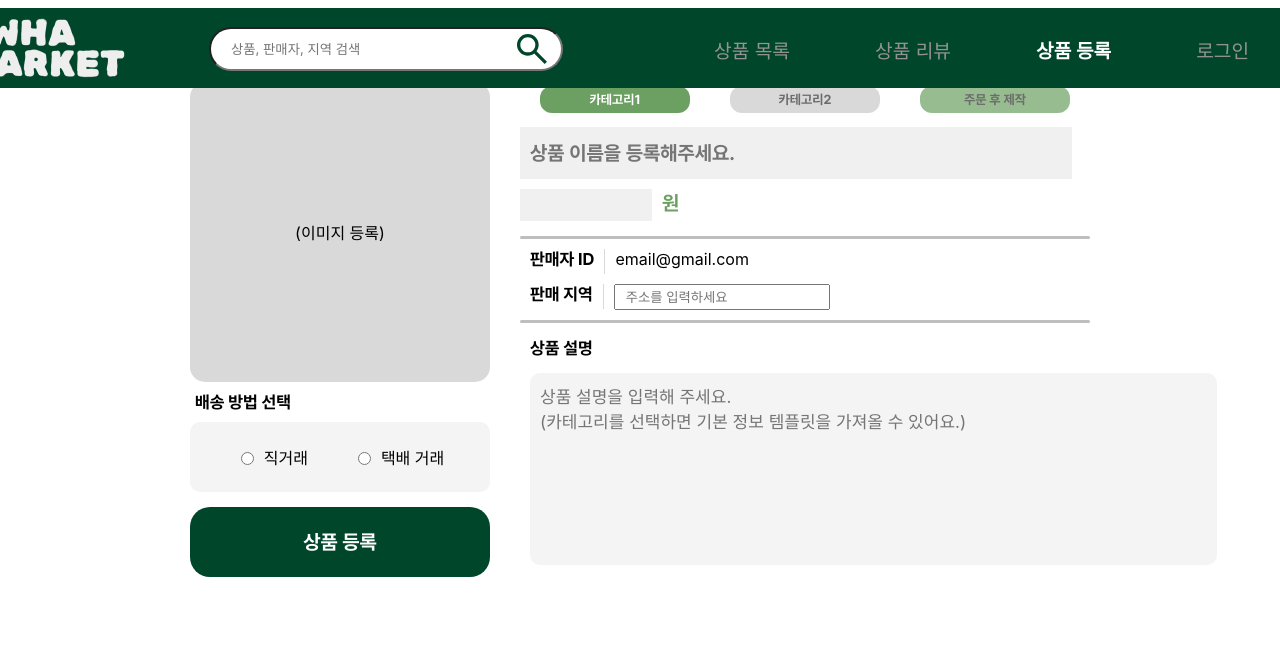
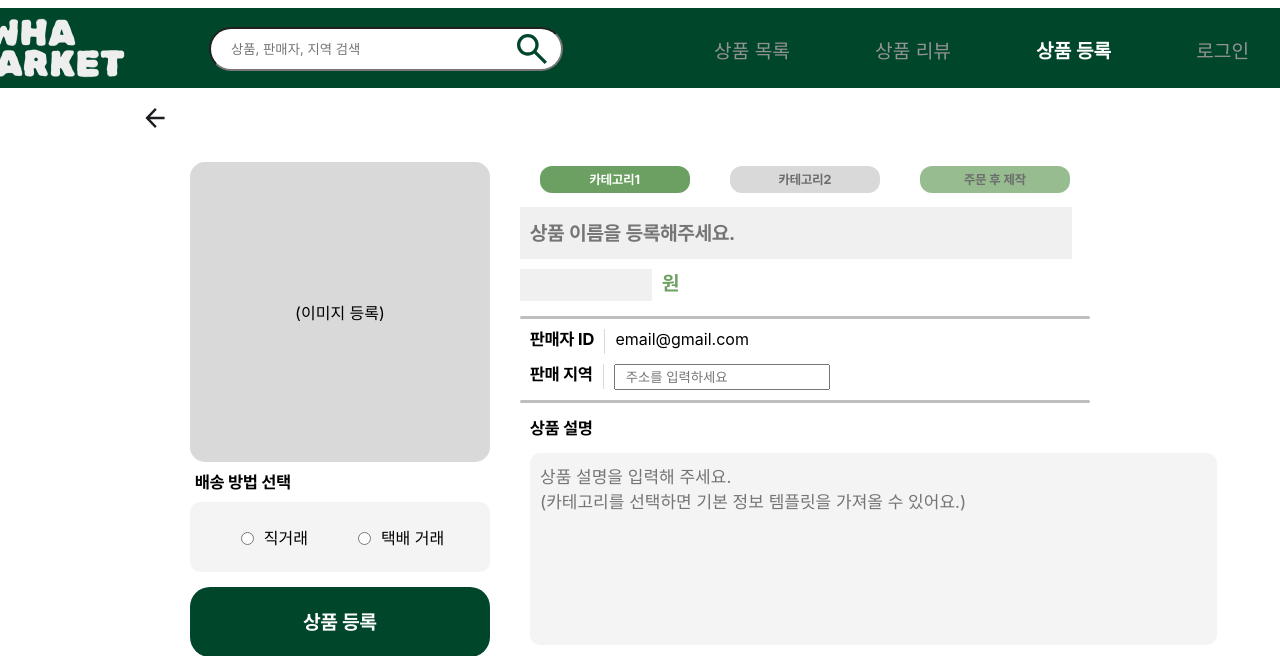
Before and after one commit to topograp2/Ewha-market, a Flask app: page /reg_items in a window 1280 px wide; the page is wider, and only the part inside the window is pictured. Shown: the top 656 px of that part. Run offline with Flask 3, Linux system fonts and the light colour scheme; some web fonts are replaced.

Commit message:
final fix

```diff
--- a/static/style.css
+++ b/static/style.css
@@ -16,19 +16,17 @@ body>:not(.navbar) {justify-content: center;}
 .container {
 	position: absolute;
 	left: 50%;
-	top: 5rem;
 	transform: translate(-50%, 0);
 	width: 88.75rem;
 	height: 37.5rem;
 }
 .navbar {
-	position: absolute;
+	position: relative;
 	left: 50%;
 	transform: translate(-50%, 0);
 	width: 88.875rem;
 	height: 5rem;
 	display: flex;
-	margin: auto;
 	background-color: #00462A;
 }
 .search_area {
```
